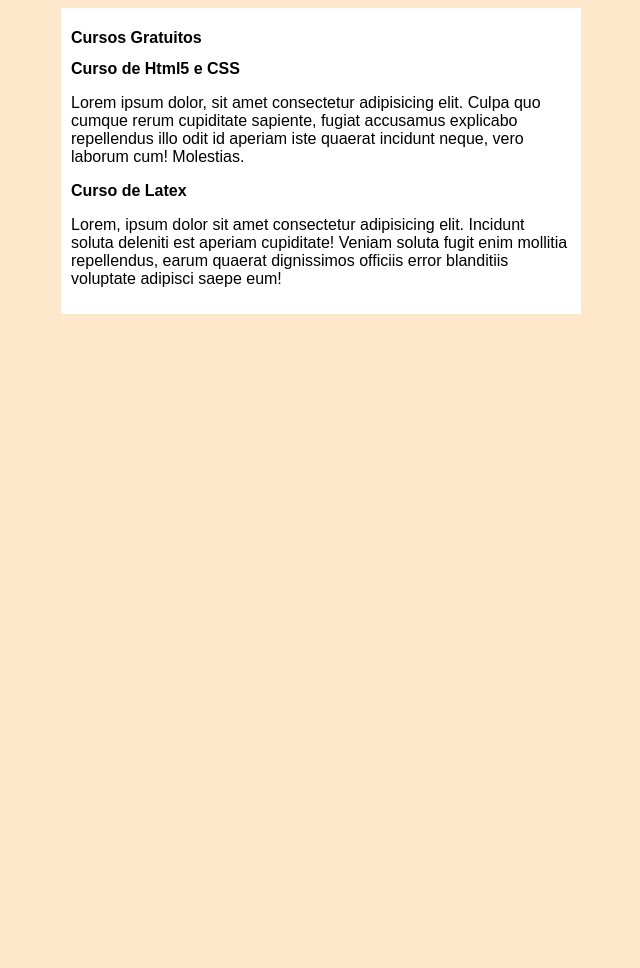
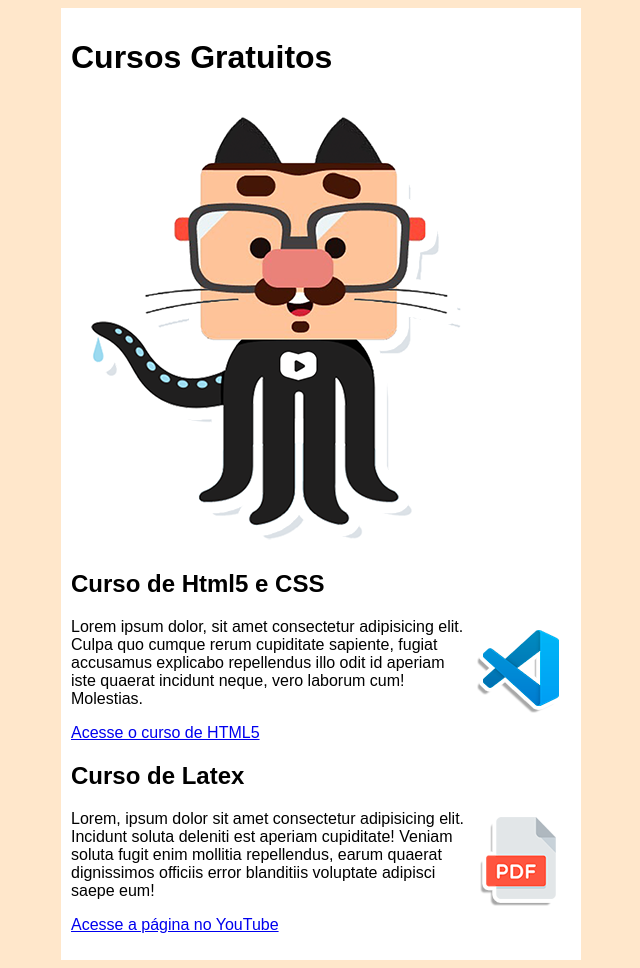
Before and after one commit to ericpinto1/Projeto-site-aulasgit, a plain HTML site: page index.html in a window 1280 px wide. Shown: the whole page, without its empty margins (319-959 px from the left). Before the commit the page ends 800 px from the top, so only its background shows below. Drawn offline with Linux system fonts and the light colour scheme.

Commit message:
mudancas 1

```diff
--- a/estilos/styles.css
+++ b/estilos/styles.css
@@ -1,6 +1,7 @@
 * {
     font-family: Arial, Helvetica, sans-serif;
     font-size: 16px;
+
 }
 
 body{
@@ -15,3 +16,16 @@ main{
     padding: 10px;
     box-shadow: 3px 3px 5 px rgba(0, 0, 0, 0.452);
 }
+
+h1{
+    font-size: 2em;
+}
+
+h2{
+    font-size: 1.5em;
+}
+
+
+img.lado{
+    float: right;
+}
--- a/index.html
+++ b/index.html
@@ -10,14 +10,20 @@
     <main>
         <head>
             <h1>Cursos Gratuitos</h1>
+            <img src="imagens/mascote.png" alt="">
         </head>
         <article>
             <h2>Curso de Html5 e CSS</h2>
+            <img class="lado"   src="imagens/vscode-icon.png" alt="">
             <p>Lorem ipsum dolor, sit amet consectetur adipisicing elit. Culpa quo cumque rerum cupiditate sapiente, fugiat accusamus explicabo repellendus illo odit id aperiam iste quaerat incidunt neque, vero laborum cum! Molestias.</p>
+            <p><a href="index2.html">Acesse o curso de HTML5</a></p>
         </article>
         <article>
             <h2>Curso de Latex</h2>
+            <img class="lado" src="imagens/pdf-icon.png" alt="">
             <p>Lorem, ipsum dolor sit amet consectetur adipisicing elit. Incidunt soluta deleniti est aperiam cupiditate! Veniam soluta fugit enim mollitia repellendus, earum quaerat dignissimos officiis error blanditiis voluptate adipisci saepe eum!</p>
+
+            <p><a href="index2.html">Acesse a página no YouTube</a></p>
         </article>
     </main>
 </body>
```
Also changed, not shown: index2.html (added, +18 -0 lines).
